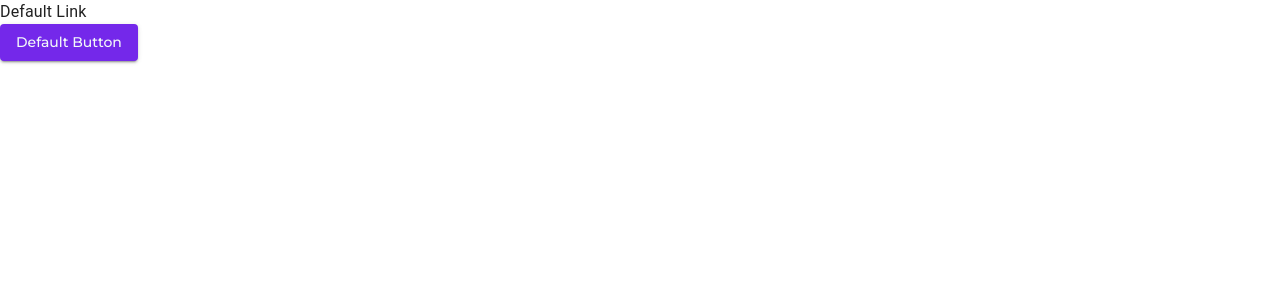
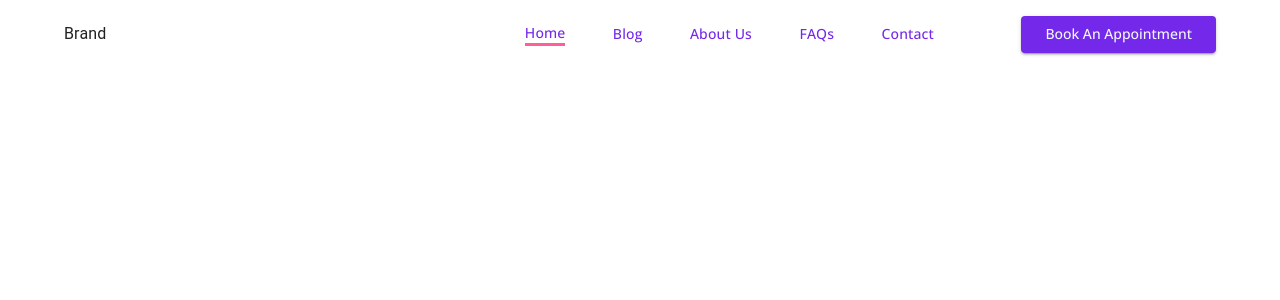
Before and after one commit to SehatBase/sehatbase_frontend, a Next.js app: page / in a window 1280 px wide. Shown: the top 300 px of the page. Built offline with nearby package versions, Linux system fonts and the light colour scheme.

Commit message:
Navbar Complete

```diff
--- /dev/null
+++ b/components/Navbar/NavItem.jsx
@@ -0,0 +1,44 @@
+import { Link, Typography, useTheme } from "@mui/material";
+import { Box } from "@mui/system";
+import { useRouter } from "next/router";
+import React from "react";
+import { hrefToText } from "../../utils/NavLinksHelper";
+
+const NavItem = ({ text, href }) => {
+  const theme = useTheme();
+  const router = useRouter();
+
+  const isActive = hrefToText(router.pathname) === text;
+
+  return (
+    <Box
+      sx={{ ":hover": { opacity: "80%" } }}
+      flexDirection="column"
+      alignItems="center"
+      justifyContent="space-between"
+    >
+      <Link href={href}>
+        <Typography
+          color={"primary"}
+          textTransform={"none"}
+          variant="body2"
+          sx={{
+            cursor: "pointer",
+          }}
+        >
+          {text}
+        </Typography>
+      </Link>
+      {isActive && (
+        <Box
+          sx={{
+            background: theme.palette.secondary.main,
+            height: "3px",
+          }}
+        ></Box>
+      )}
+    </Box>
+  );
+};
+
+export default NavItem;
--- a/components/Navbar/index.jsx
+++ b/components/Navbar/index.jsx
@@ -1,12 +1,78 @@
-import { Box, Button, Link, Typography, useTheme } from "@mui/material";
+import { Box, Button, Link } from "@mui/material";
+import { Container } from "@mui/system";
+import NavItem from "./NavItem";
+
+export const navItems = {
+  links: [
+    {
+      text: "Home",
+      href: "/",
+      isActive: true,
+    },
+    {
+      text: "Blog",
+      href: "/blog",
+    },
+    {
+      text: "About Us",
+      href: "/about-us",
+    },
+    {
+      text: "FAQs",
+      href: "/faqs",
+    },
+    {
+      text: "Contact",
+      href: "/contact",
+    },
+  ],
+  buttons: [
+    {
+      text: "Book An Appointment",
+      href: "/book-appointment",
+    },
+  ],
+};
 
 const Navbar = () => {
   return (
-    <Box>
-      <Link href="#">Default Link</Link>
-      <br />
-      <Button>Default Button</Button>
-    </Box>
+    <Container
+      sx={{
+        display: "flex",
+        justifyContent: "space-between",
+        alignItems: "center",
+        paddingY: "1rem",
+      }}
+    >
+      <Box>
+        <Link href="/">Brand</Link>
+      </Box>
+
+      <Box
+        sx={{
+          display: "flex",
+          alignItems: "center",
+          justifyContent: "space-between",
+          width: "60%",
+        }}
+      >
+        {navItems.links.map(item => (
+          <NavItem key={item.text} {...item} />
+        ))}
+
+        <Box sx={{ marginLeft: "2.5rem" }}>
+          {navItems.buttons.map(item => (
+            <Button
+              key={item.text}
+              size="medium"
+              sx={{ paddingX: "1.5rem", textTransform: "none" }}
+            >
+              <Link href={item.href}>{item.text}</Link>
+            </Button>
+          ))}
+        </Box>
+      </Box>
+    </Container>
   );
 };
 
--- /dev/null
+++ b/utils/NavLinksHelper.js
@@ -0,0 +1,4 @@
+import { navItems } from "../components/Navbar";
+
+export const hrefToText = (href) => navItems.links.filter(link => link.href === href)[0]?.text;
+export const textToHref = (text) => navItems.links.filter(link => link.text === text)[0]?.href;
```
